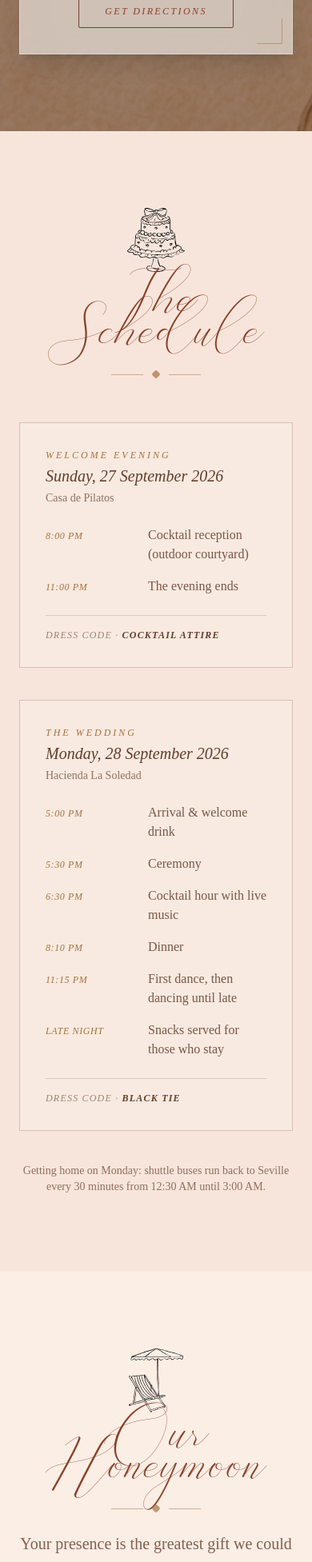
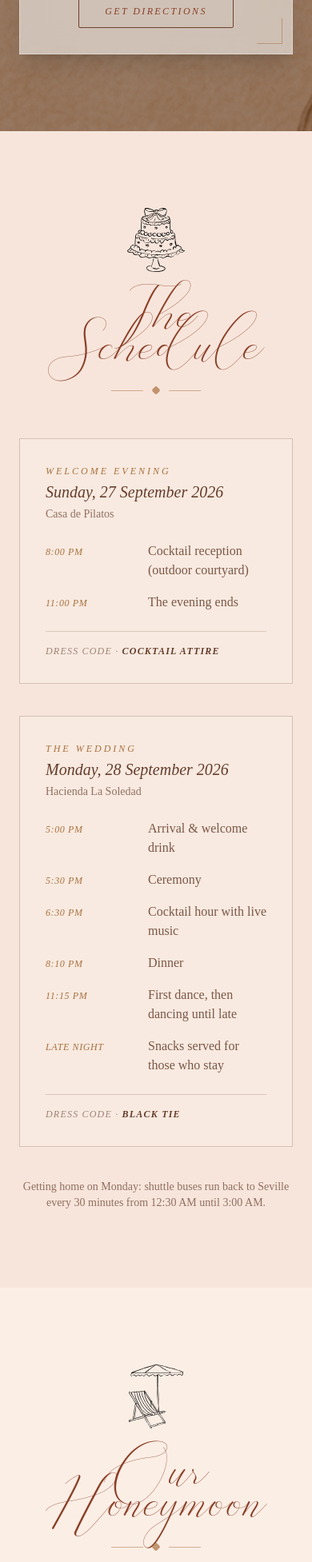
Before and after one commit to jahircws/wedding-info, a Next.js app: page / in a window 390 px wide. Shown: the part 1756-3709 px from the top of the page at 80% size. Built offline with nearby package versions, Linux system fonts and the light colour scheme; no server answers; the database is empty; a web font is replaced by a local one.

Commit message:
icons spacing added

```diff
--- a/components/sections/FAQ.tsx
+++ b/components/sections/FAQ.tsx
@@ -55,8 +55,8 @@ export default function FAQ() {
         transition={{ duration: 0.7, ease: "easeInOut" }}
         className="relative z-10 mx-auto mb-12 max-w-2xl text-center"
       >
-        <img src="/icons/heart-ribbon.svg" alt="" aria-hidden="true" className="mx-auto h-6 w-auto text-honey" />
-        <h2 className="mt-5 font-heading text-4xl text-clay-500 md:text-5xl">Questions</h2>
+        <img src="/icons/heart-ribbon.svg" alt="" aria-hidden="true" className="mx-auto mb-10 h-6 w-auto text-honey" />
+        <h2 className="font-heading text-4xl text-clay-500 md:text-5xl">Questions</h2>
         <SectionOrnament className="mt-6" />
       </motion.div>
 
--- a/components/sections/Gifts.tsx
+++ b/components/sections/Gifts.tsx
@@ -34,8 +34,8 @@ export default function Gifts() {
         transition={{ duration: 0.7, ease: "easeInOut" }}
         className="relative z-10 mx-auto mb-10 max-w-2xl text-center"
       >
-        <img src="/icons/beach.svg" alt="" aria-hidden="true" className="mx-auto h-20 w-auto text-honey" />
-        <h2 className="mt-3 font-heading text-4xl text-clay-500 md:text-5xl">Our Honeymoon</h2>
+                <img src="/icons/beach.svg" alt="" aria-hidden="true" className="mx-auto mb-10 h-20 w-20 text-honey" />
+        <h2 className="font-heading text-4xl text-clay-500 md:text-5xl">Our Honeymoon</h2>
         <SectionOrnament className="mt-6" />
         <p className="mt-6 font-body leading-relaxed text-clay-700/80">
           Your presence is the greatest gift we could ask for. We know that joining us in
--- a/components/sections/RsvpForm.tsx
+++ b/components/sections/RsvpForm.tsx
@@ -86,7 +86,7 @@ export default function RsvpForm() {
         transition={{ duration: 0.7, ease: "easeInOut" }}
         className="mx-auto mb-12 max-w-2xl text-center"
       >
-        <img src="/icons/champagne.svg" alt="" className="mx-auto h-20 w-auto text-honey" />
+        <img src="/icons/champagne.svg" alt="" aria-hidden="true" className="mx-auto mb-10 h-20 w-auto text-honey" />
         <h2 className="mt-2 font-heading text-4xl text-clay-500 md:text-5xl">Join Us</h2>
         <SectionOrnament className="mt-4" />
         <p className="mt-3 font-body text-clay-700/70">
--- a/components/sections/Schedule.tsx
+++ b/components/sections/Schedule.tsx
@@ -40,7 +40,7 @@ export default function Schedule() {
         transition={{ duration: 0.7, ease: "easeInOut" }}
         className="mx-auto mb-14 max-w-2xl text-center"
       >
-        <img src="/icons/cake.svg" alt="" className="mx-auto h-20 w-auto text-honey" />
+        <img src="/icons/cake.svg" alt="" className="mx-auto mb-10 h-20 w-auto text-honey" />
         <h2 className="mt-5 font-heading text-4xl text-clay-500 md:text-5xl">The Schedule</h2>
         <SectionOrnament className="mt-6" />
       </motion.div>
```
